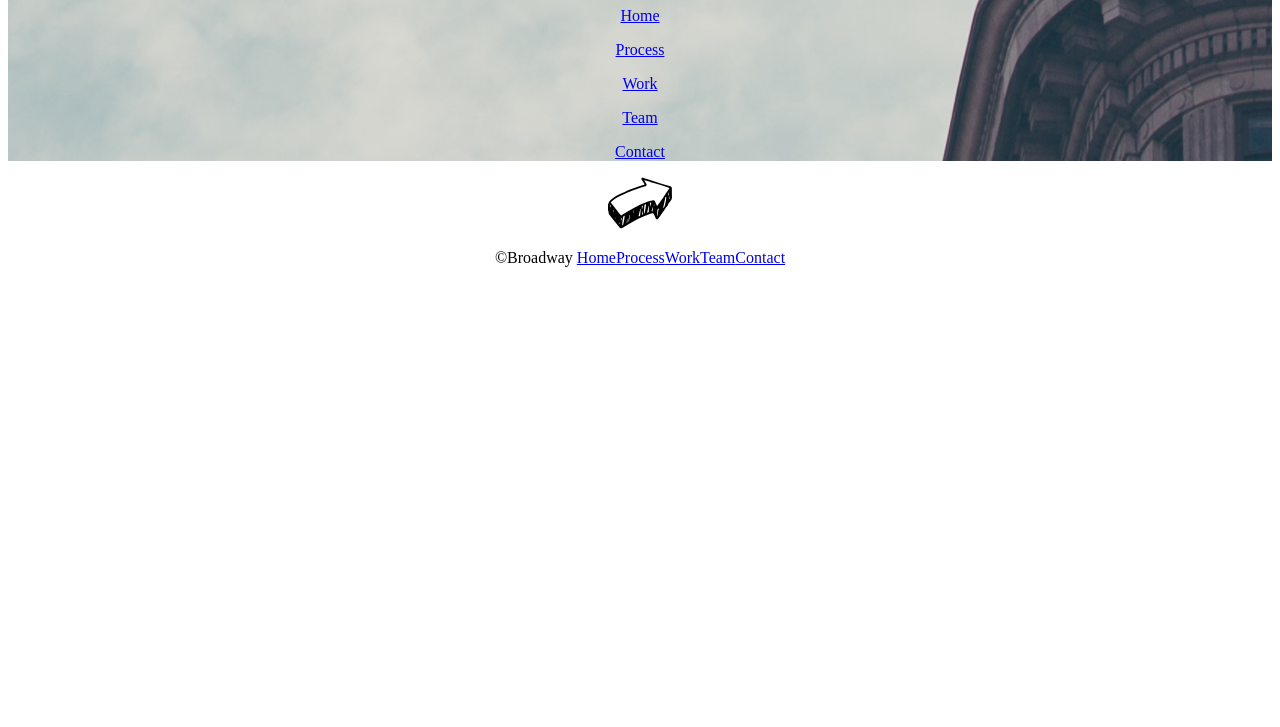
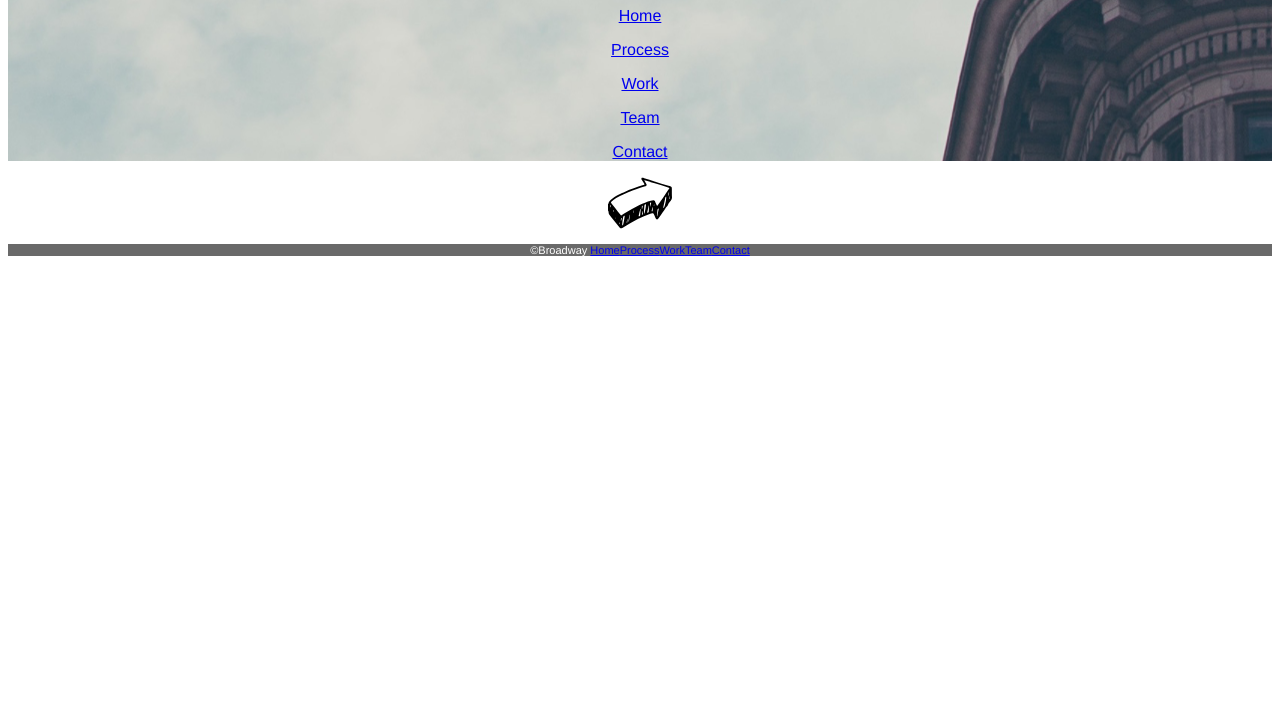
Before and after one commit to pkx111/broadway, a plain HTML site: page index.html in a window 1280 px wide. Shown: the part 73-800 px from the top of the page. Drawn offline with Linux system fonts and the light colour scheme.

Commit message:
More css and index

```diff
--- a/resources/css/style.css
+++ b/resources/css/style.css
@@ -1,6 +1,13 @@
 body{
   text-align: center;
+  font-family: Helvetica;
 }
 .header {
   background-image: url("../media/the-flatiron-building.png");
 }
+.footer{
+  font-size: 11px;
+  color: white;
+  background-color: dimgray;
+
+}
```
